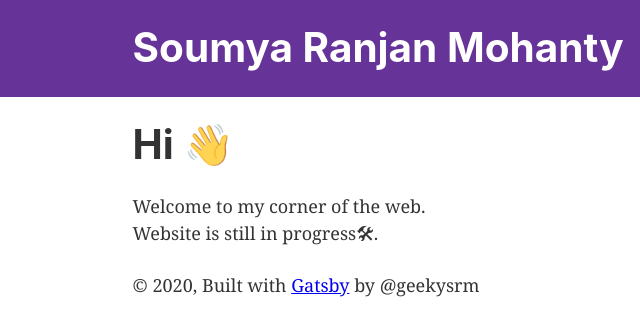
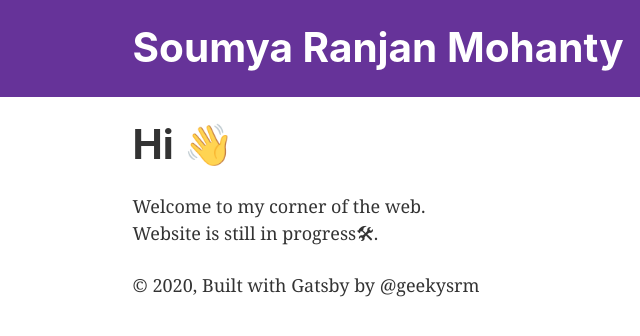
Before and after one commit to geekysrm/soumya.dev-gatsby, a Gatsby site: page / in a window 1280 px wide. Shown: the full height of the page, 47-687 px from the left. Built offline with nearby package versions, Linux system fonts and the light colour scheme; Gatsby itself is replaced by a stand-in of ours.

Commit message:
configure tailwind and separate styles to new folder

```diff
--- a/gatsby-config.js
+++ b/gatsby-config.js
@@ -27,6 +27,7 @@
         icon: `src/images/soumya.jpg`, // This path is relative to the root of the site.
       },
     },
+    `gatsby-plugin-postcss`,
     // this (optional) plugin enables Progressive Web App + Offline functionality
     // To learn more, visit: https://gatsby.dev/offline
     // `gatsby-plugin-offline`,
--- a/package.json
+++ b/package.json
@@ -9,6 +9,7 @@
     "gatsby-image": "^2.2.39",
     "gatsby-plugin-manifest": "^2.2.39",
     "gatsby-plugin-offline": "^3.0.32",
+    "gatsby-plugin-postcss": "2.1.22",
     "gatsby-plugin-react-helmet": "^3.1.21",
     "gatsby-plugin-sharp": "^2.4.3",
     "gatsby-source-filesystem": "^2.1.46",
--- /dev/null
+++ b/postcss.config.js
@@ -0,0 +1,3 @@
+module.exports = () => ({
+  plugins: [require("tailwindcss")],
+})
--- a/src/components/layout.js
+++ b/src/components/layout.js
@@ -10,7 +10,8 @@
 import { useStaticQuery, graphql } from "gatsby"
 
 import Header from "./header"
-import "./layout.css"
+import "../styles/tailwind.css"
+import "../styles/layout.css"
 
 const Layout = ({ children }) => {
   const data = useStaticQuery(graphql`
--- /dev/null
+++ b/src/styles/tailwind.css
@@ -0,0 +1,5 @@
+@tailwind base;
+
+@tailwind components;
+
+@tailwind utilities;
--- /dev/null
+++ b/tailwind.config.js
@@ -0,0 +1,7 @@
+module.exports = {
+  theme: {
+    extend: {},
+  },
+  variants: {},
+  plugins: [],
+}
```
Also changed, not shown: src/styles/layout.css (renamed from src/components/layout.css), 1 other file.
